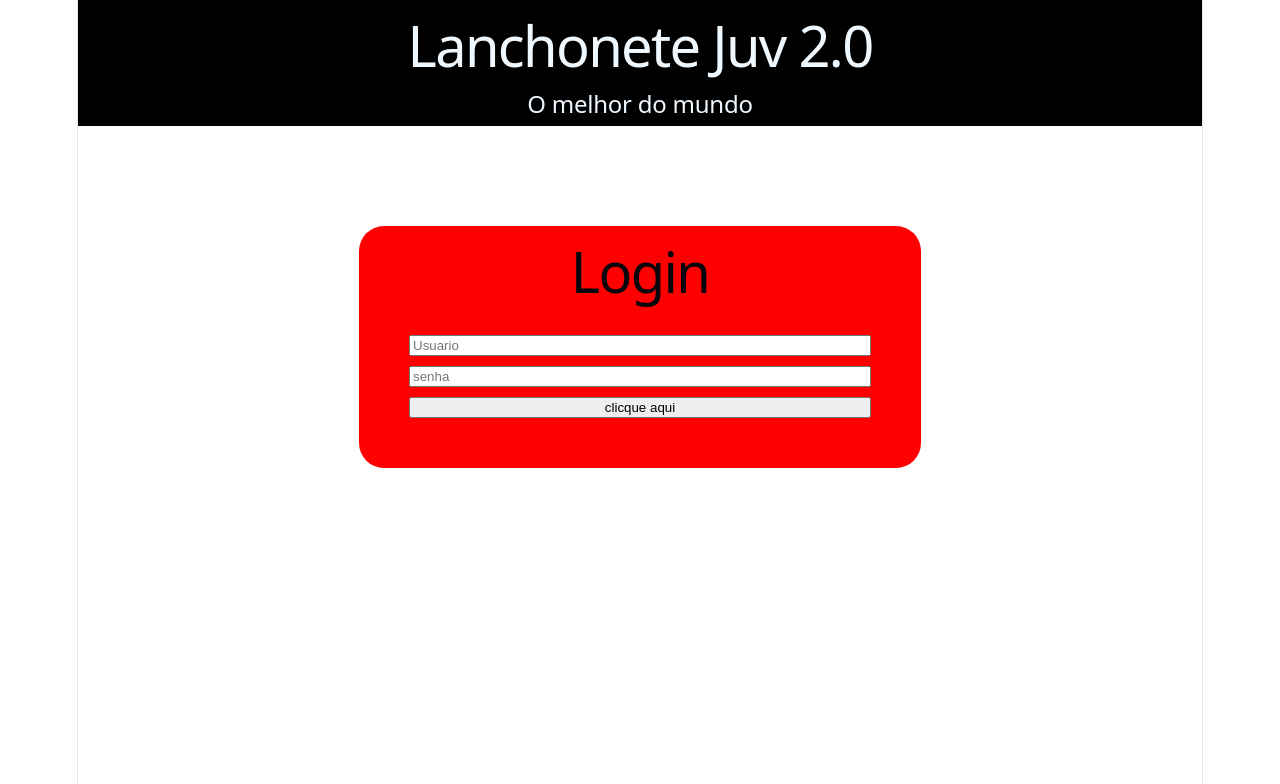
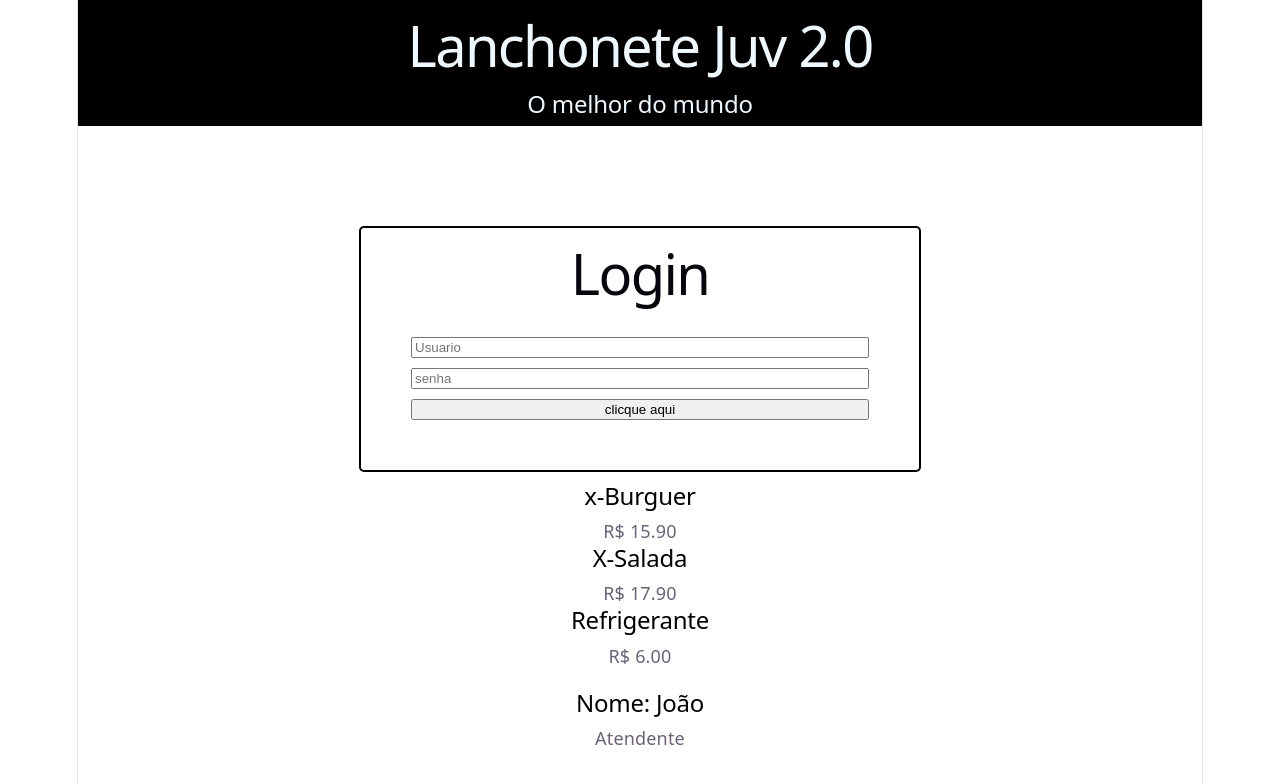
Before and after one commit to pierrelouis9-del/React_site-html, a React (Vite) app: page / in a window 1280 px wide. Shown: the top 784 px of the page. Built offline with nearby package versions, Linux system fonts and the light colour scheme.

Commit message:
quarta commit

```diff
--- a/src/App.jsx
+++ b/src/App.jsx
@@ -1,5 +1,7 @@
 import Header from "./components/Header";
 import Login from "./components/Login";
+import Cardapio  from "./components/cardapio";
+import Funcionario from "./components/Funcionario";
 
 function App() {
   return (
@@ -9,6 +11,23 @@ function App() {
       />
 
       <Login title ="Login"/>
+
+      <Cardapio
+      burguer="x-Burguer"
+      preco1="15.90"
+
+      salada="X-Salada"
+      preco2="17.90"
+
+      refrigerente="Refrigerante"
+      preco3="6.00"
+
+      />
+
+      <Funcionario
+
+      nome="João"
+      cargo="Atendente" />
     </>
 
 
--- /dev/null
+++ b/src/components/Cardapio.css
@@ -0,0 +1,13 @@
+.card {
+    margin-top: 10px;
+    gap: 10px;
+}
+
+.card h2 {
+    color: black;
+}
+
+.card h2:hover {
+    color: red;
+    cursor: pointer;
+}
--- /dev/null
+++ b/src/components/Cardapio.jsx
@@ -0,0 +1,25 @@
+import "./Cardapio.css"
+
+function Cardapio({burguer,preco1,salada,preco2,refrigerente,preco3}){
+return(
+    <div className="card">
+    <div>
+        <h2>{burguer} </h2>
+        <p>R$ {preco1}</p>
+    </div>
+
+    <div>
+    <h2>{salada} </h2>
+    <p>R$ {preco2}</p>
+    </div>
+
+    <div>
+    <h2>{refrigerente} </h2>
+    <p>R$ {preco3}</p>
+    </div>
+
+
+    </div>
+)
+}
+export default  Cardapio
--- /dev/null
+++ b/src/components/Funcionario.css
@@ -0,0 +1,6 @@
+.Fun h2{
+    color: black;
+}
+.Fun{
+margin-top: 20px;
+}
--- /dev/null
+++ b/src/components/Funcionario.jsx
@@ -0,0 +1,21 @@
+import "./Funcionario.css"
+
+
+function Funcionario({ nome, cargo }) {
+    return (
+
+        <>
+            <div className="Fun">
+                <h2>Nome: {nome}</h2>
+
+                <p>{cargo}</p>
+            </div>
+
+
+        </>
+
+
+    )
+}
+
+export default Funcionario
--- a/src/components/Login.css
+++ b/src/components/Login.css
@@ -1,11 +1,11 @@
 .title{
-    background-color: red;
+    background-color: rgba(255, 0, 0, 0);
     gap: 10px;
     margin-top:100px ;
     margin-left: 25%;
     margin-right: 25%;
-    border: 50px;
-    border-radius: 25px;
+    border-radius: 5px;
+    border: 2px solid black;
 
 }
 .title div{
--- a/src/components/Login.jsx
+++ b/src/components/Login.jsx
@@ -16,6 +16,7 @@ function Login ({title}){
 
         </div>
 
+
         </>
 
 
```
